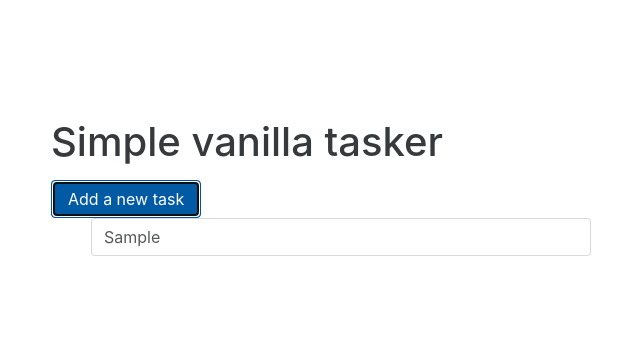
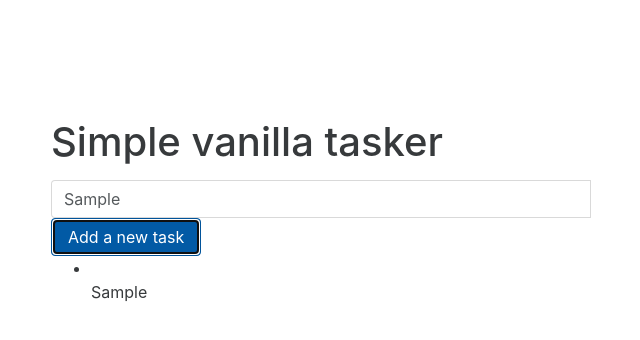
Before and after one commit to Lapz/tasker, a website: page index.html in a window 1280 px wide. Both pictures are taken after typing "Sample" into the empty fields and a click on the button "Add a new task". Shown: the whole page, without its empty margins (319-959 px from the left). Drawn offline with Linux system fonts and the light colour scheme.

Commit message:
Fixed input
Fixed the input. Need to figure out create new element also need to change the way a bullet point is displayed

```diff
--- a/index.html
+++ b/index.html
@@ -46,9 +46,12 @@
                 <div class="input-group">
                     <input type="text" class="form-control" placeholder="Enter a task" id="taskInput">
 
-                    <button type="button" class="btn btn-primary" data-toggle="modal" data-target="#myModal">Add a new task</button>
+                    <button type="button" class="btn btn-primary" data-toggle="modal" data-target="#myModal" id="addTask">Add a new task</button>
                 </div>
                 <ul id="list">
+                    <li>
+
+                    </li>
 
                 </ul>
 
--- a/js/main.js
+++ b/js/main.js
@@ -7,16 +7,38 @@ var Task = function(text) {
     this.done = false;
 }
 
-var taskInput = document.getElementById("taskInput");
 
-var list = document.getElementById("list");
+var addbtn = document.getElementById("addTask");
 
 function addTask(taskInfo, listItems) {
 
+
+
     var task = new Task(taskInfo);
 
-    listItems.appendChild(task.text);
+    console.log(task.text);
+
+    var newContent = document.createTextNode(task.text)
+
+    listItems.appendChild(newContent);
 
 }
+document.addEventListener('DOMContentLoaded', function() {
+    addbtn.addEventListener("click", function(taskInput, list) {
 
-list.addEventListener("click", addTask(taskInput, list));
+        var taskInput = document.getElementById("taskInput").value;
+
+        var list = document.getElementById("list");
+
+
+        var task = new Task(taskInput);
+
+        console.log(task.text);
+
+        var newContent = document.createTextNode(task.text)
+
+        list.appendChild(newContent);
+
+
+    });
+})
```
